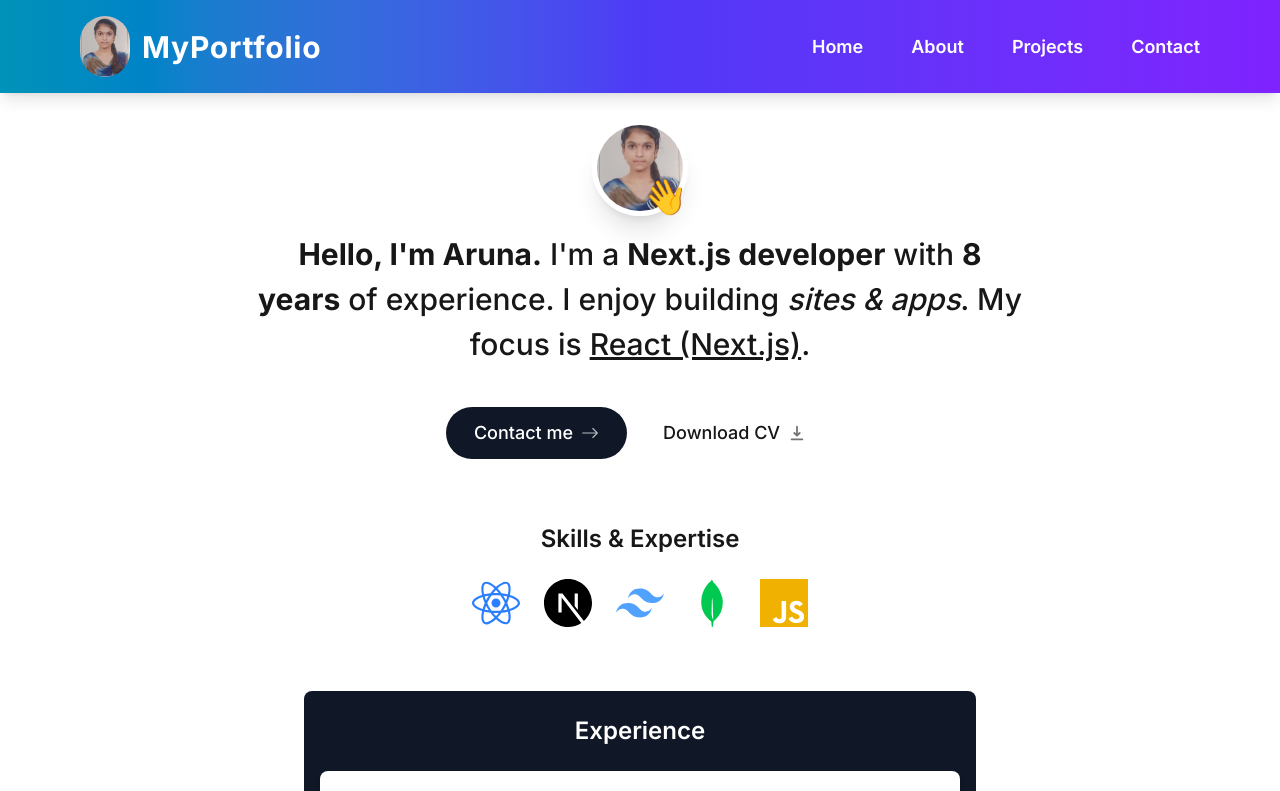
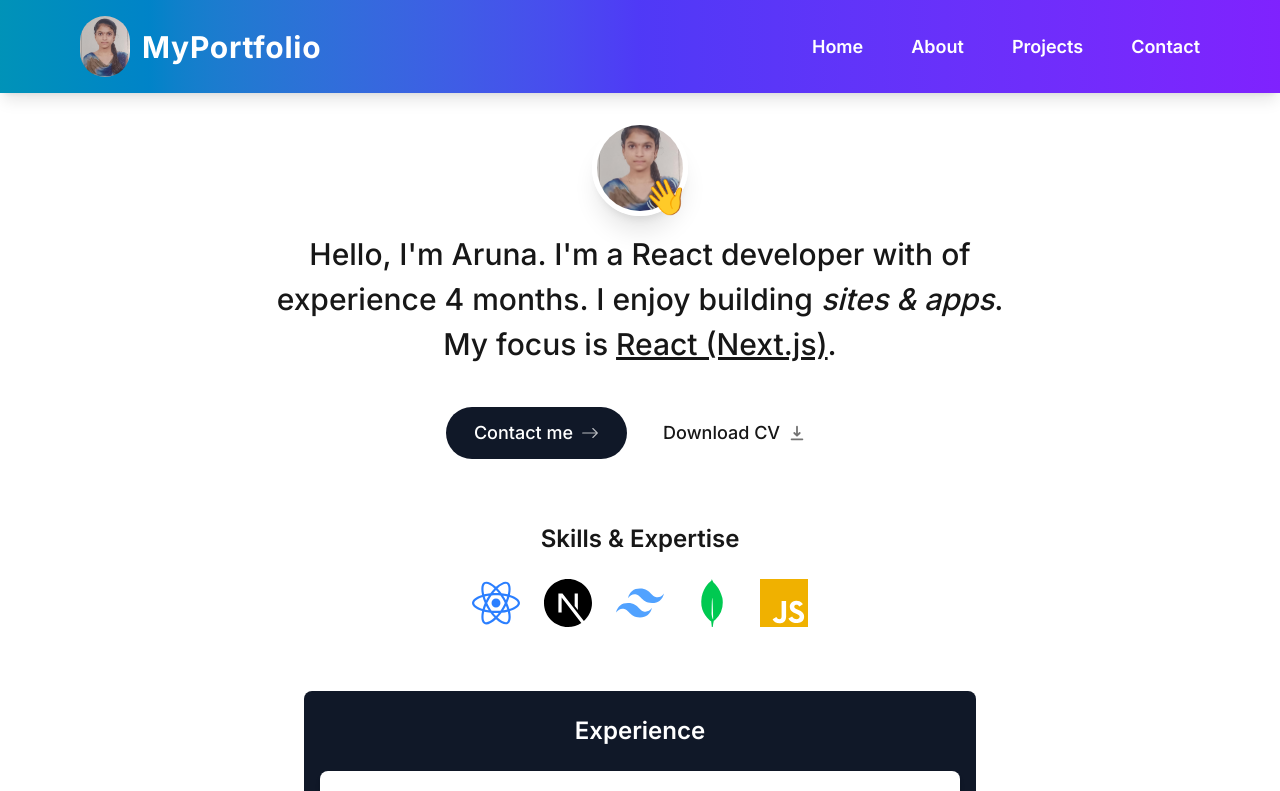
Before and after one commit to Kamakshi-Aruna/NextJs-Personal-Portfolio, a Next.js app: page / in a window 1280 px wide. Shown: the top 791 px of the page. Built offline with nearby package versions, Linux system fonts and the light colour scheme.

Commit message:
Updated the code

```diff
--- a/src/app/page.tsx
+++ b/src/app/page.tsx
@@ -49,9 +49,9 @@ export default function Home() {
                 initial={{opacity: 0, y: 100}}
                 animate={{opacity: 1, y: 0}}
             >
-                <span className="font-bold">Hello, I'm Aruna.</span> I'm a{" "}
-                <span className="font-bold">Next.js developer</span> with{" "}
-                <span className="font-bold">8 years</span> of experience. I enjoy
+                <span>Hello, I'm Aruna.</span> I'm a{" "}
+                <span>React developer</span> with{" "}
+                <span></span> of experience 4 months. I enjoy
                 building <span className="italic">sites & apps</span>. My focus is{" "}
                 <span className="underline">React (Next.js)</span>.
             </motion.h1>
```
